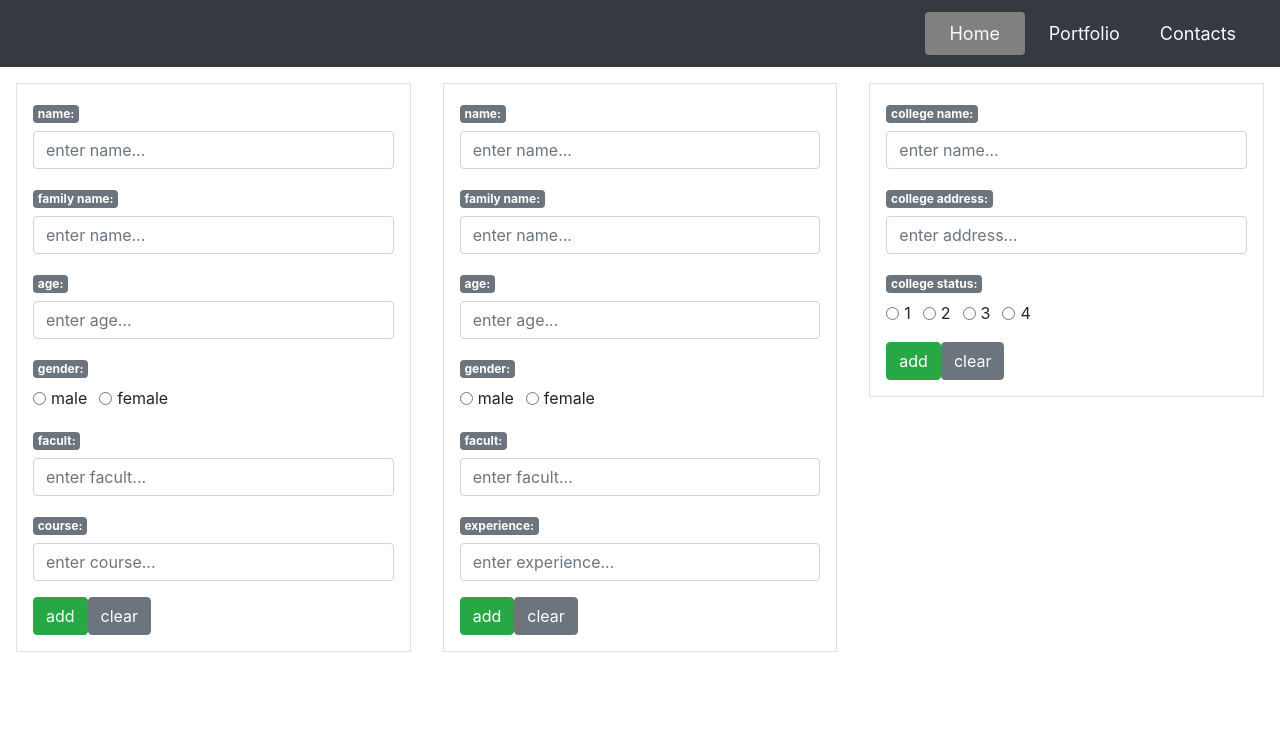
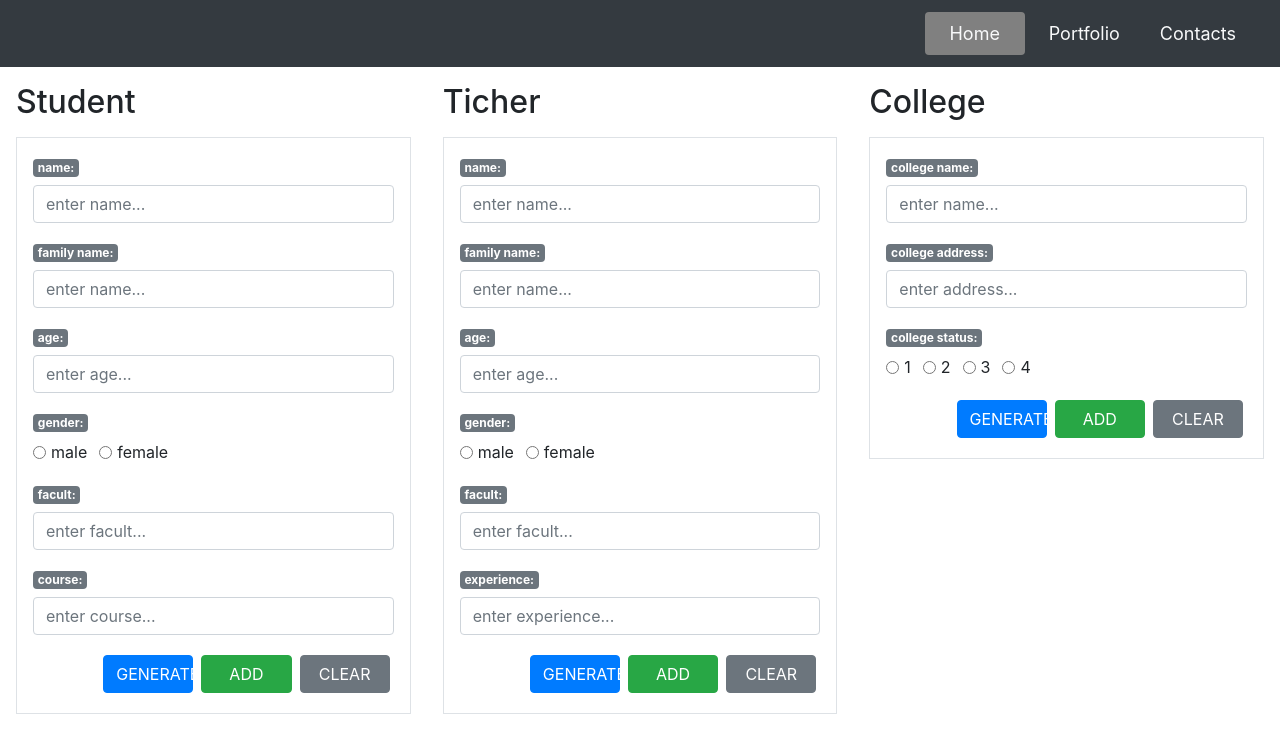
Before and after one commit to laveosa/react-middleware-tests, a React (Create React App) app: page /home in a window 1280 px wide. Shown: the top 732 px of the page. Built offline with nearby package versions, Linux system fonts and the light colour scheme.

Commit message:
Add -  store in to "Student form"

```diff
--- a/src/components/app/App.jsx
+++ b/src/components/app/App.jsx
@@ -1,4 +1,7 @@
 import React from "react";
+import { Provider } from "react-redux";
+import { createStore } from "redux";
+import TotalReducers from "../../store/reducers";
 import {
   BrowserRouter as Router,
   Route,
@@ -12,9 +15,12 @@ import HomePage from "../../pages/HomePage";
 import PortfolioPage from "../../pages/PortfolioPage";
 import ContactsPage from "../../pages/ContactsPage";
 
+const store = createStore(TotalReducers);
+
 class App extends React.Component {
   render() {
     return (
+      <Provider store={store}>
         <Router>
           <Navigation />
           <Switch>
@@ -24,6 +30,7 @@ class App extends React.Component {
             <Route path="/contacts" component={ContactsPage} />
           </Switch>
         </Router>
+      </Provider>
     );
   }
 }
--- a/src/components/home/Home.jsx
+++ b/src/components/home/Home.jsx
@@ -10,12 +10,15 @@ class Home extends React.Component {
       <div id="HomeComponent">
         <div className="home-container container-fluid row m-0 p-0">
           <div className="form-cover col-4 p-0">
+            <h2 className="pl-3 mb-0 mt-3">Student</h2>
             <StudentFormContainer />
           </div>
           <div className="form-cover col-4 p-0">
+            <h2 className="pl-3 mb-0 mt-3">Ticher</h2>
             <TicherFormContainer />
           </div>
           <div className="form-cover col-4 p-0">
+            <h2 className="pl-3 mb-0 mt-3">College</h2>
             <CollegeFormContainer />
           </div>
         </div>
--- a/src/elements/forms/collegeForm/CollegeForm.jsx
+++ b/src/elements/forms/collegeForm/CollegeForm.jsx
@@ -50,9 +50,16 @@ class CollegeForm extends React.Component {
               })}
             </div>
           </div>
-          <div className="button-area">
-            <div className="btn btn-success">add</div>
-            <div className="btn btn-secondary">clear</div>
+          <div className="button-area d-flex align-items-center justify-content-end">
+            <button className="btn btn-primary m-1 w-25 text-uppercase">
+              generate
+            </button>
+            <button className="btn btn-success m-1 w-25 text-uppercase">
+              add
+            </button>
+            <button className="btn btn-secondary m-1 w-25 text-uppercase">
+              clear
+            </button>
           </div>
         </div>
       </div>
--- a/src/elements/forms/studentForm/StudentForm.jsx
+++ b/src/elements/forms/studentForm/StudentForm.jsx
@@ -2,6 +2,9 @@ import React from "react";
 import "./styles.scss";
 
 class StudentForm extends React.Component {
+  componentWillMount() {
+    console.log(this.props);
+  }
   render() {
     return (
       <div id="StudentForm">
@@ -82,9 +85,16 @@ class StudentForm extends React.Component {
               ref="course"
             />
           </div>
-          <div className="button-area">
-            <div className="btn btn-success">add</div>
-            <div className="btn btn-secondary">clear</div>
+          <div className="button-area d-flex align-items-center justify-content-end">
+            <button className="btn btn-primary m-1 w-25 text-uppercase">
+              generate
+            </button>
+            <button className="btn btn-success m-1 w-25 text-uppercase">
+              add
+            </button>
+            <button className="btn btn-secondary m-1 w-25 text-uppercase">
+              clear
+            </button>
           </div>
         </div>
       </div>
--- a/src/elements/forms/studentForm/StudentFormContainer.jsx
+++ b/src/elements/forms/studentForm/StudentFormContainer.jsx
@@ -1,10 +1,25 @@
 import React from "react";
 import StudentForm from "./StudentForm";
+import { connect } from "react-redux";
+import { addStudent } from "../../../store/students/action";
 
 class StudentFormContainer extends React.Component {
   render() {
-    return <StudentForm />;
+    return <StudentForm addStudent={this.props.addStudent} />;
   }
 }
 
-export default StudentFormContainer;
+const mapStateToProps = state => {
+  return {
+    students: state.students
+  };
+};
+
+const mapDispatchToProps = {
+  addStudent
+};
+
+export default connect(
+  mapStateToProps,
+  mapDispatchToProps
+)(StudentFormContainer);
--- a/src/elements/forms/ticherForm/TicherForm.jsx
+++ b/src/elements/forms/ticherForm/TicherForm.jsx
@@ -82,9 +82,16 @@ class TicherForm extends React.Component {
               ref="experience"
             />
           </div>
-          <div className="button-area">
-            <div className="btn btn-success">add</div>
-            <div className="btn btn-secondary">clear</div>
+          <div className="button-area d-flex align-items-center justify-content-end">
+            <button className="btn btn-primary m-1 w-25 text-uppercase">
+              generate
+            </button>
+            <button className="btn btn-success m-1 w-25 text-uppercase">
+              add
+            </button>
+            <button className="btn btn-secondary m-1 w-25 text-uppercase">
+              clear
+            </button>
           </div>
         </div>
       </div>
--- /dev/null
+++ b/src/store/reducers.js
@@ -0,0 +1,6 @@
+import { combineReducers } from 'redux';
+import StudentReducer from './students/reducer';
+
+export default combineReducers({
+    students: StudentReducer
+});
--- /dev/null
+++ b/src/store/students/action.js
@@ -0,0 +1,27 @@
+export const ADD_STUDENT = "ADD_STUDENT";
+export const MANAGE_STUDENT = "MANAGE_STUDENT";
+export const REMOVE_STUDENT = "REMOVE_STUDENT";
+
+export const addStudent = (student) => {
+    return {
+        type: ADD_STUDENT,
+        payload: student
+    };
+};
+
+export const manageStudent = (student, index) => {
+    return {
+        type: MANAGE_STUDENT,
+        payload: {
+            index: index,
+            student: student
+        }
+    };
+};
+
+export const removeStudent = (index) => {
+    return {
+        type: REMOVE_STUDENT,
+        payload: index
+    };
+};
--- /dev/null
+++ b/src/store/students/reducer.js
@@ -0,0 +1,24 @@
+import { ADD_STUDENT, MANAGE_STUDENT, REMOVE_STUDENT } from './action';
+
+const innerState = {
+    students: []
+};
+
+export default (state = innerState, action) => {
+    switch (action.type) {
+        case ADD_STUDENT:
+            return Object.assign({}, state, {
+                students: [...state.students, action.payload]
+            });
+        case MANAGE_STUDENT:
+            return Object.assign({}, state, {
+                students: state.students.filter((student, index) => (index === action.payload.index) ? action.payload.student : student)
+            });
+        case REMOVE_STUDENT:
+            return Object.assign({}, state, {
+                student: state.students.splice(action.payload, 1)
+            });
+        default:
+            return state;
+    };
+};
```
Lines whose indentation alone changed are shown as unchanged.
